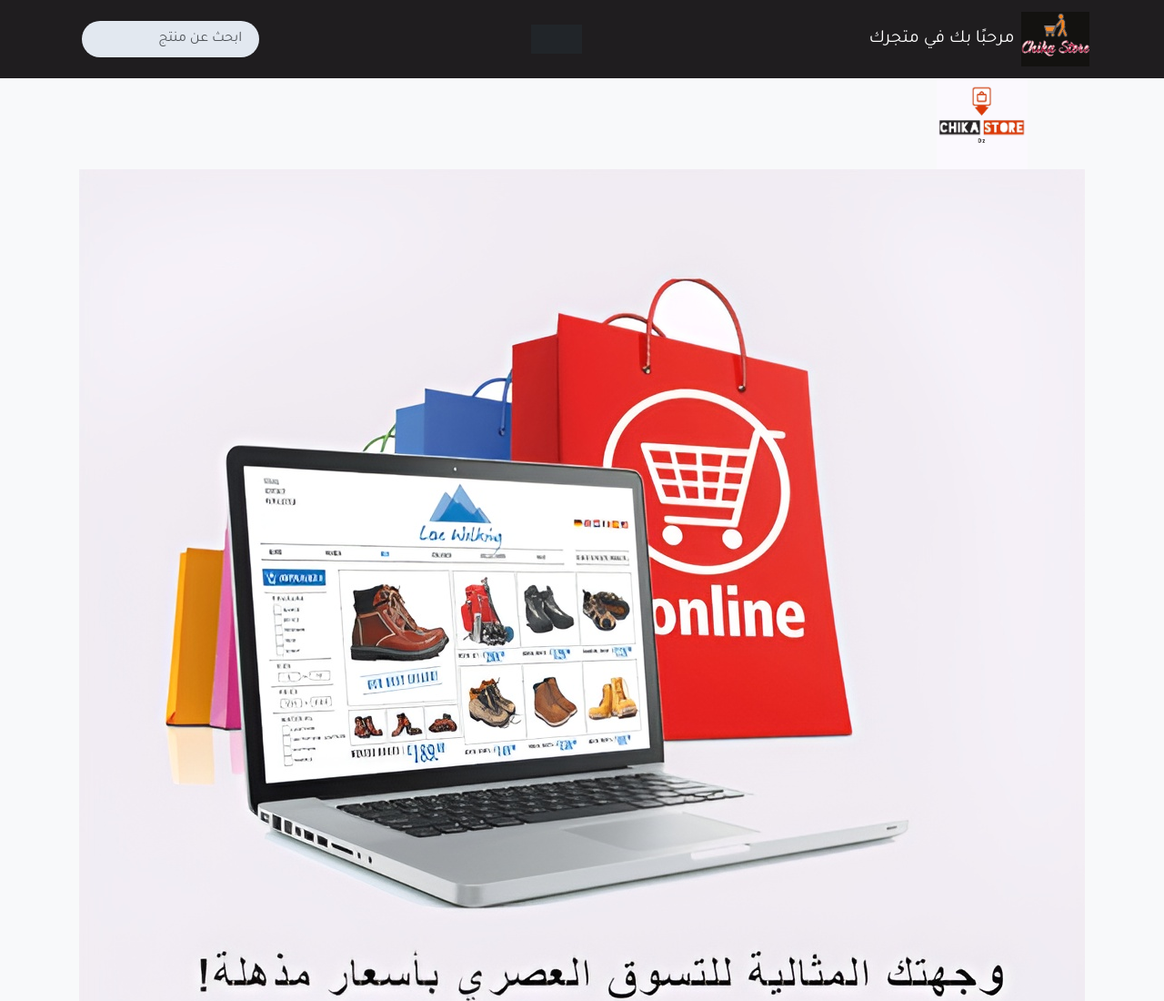
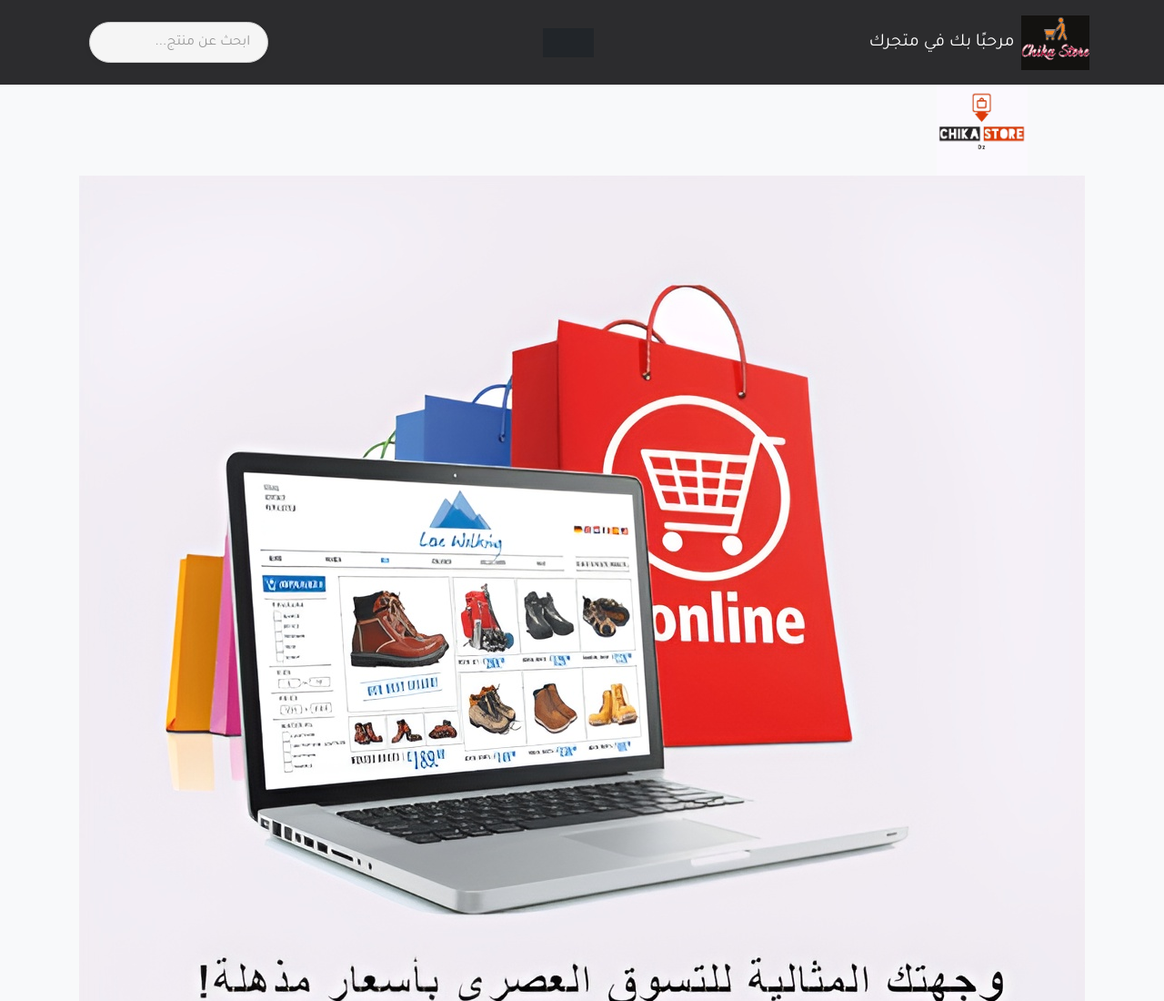
Before and after one commit to boujrade/CHKHAstore, a plain HTML site: page index.html in a window 1280 px wide. Shown: the top 1100 px of the page at 91% size. Drawn offline with nearby package versions, Linux system fonts and the light colour scheme.

Commit message:
Add files via upload

```diff
--- a/index.html
+++ b/index.html
@@ -38,7 +38,7 @@
 
     /* شريط التنقل */
     .navbar {
-  background-color: #1f1d1f;
+  background-color: #2c2c2e;
   }
 
 
@@ -91,13 +91,29 @@
   background-color: #f8d210;
 }
 
-    /* شريط البحث */
-    .search-bar {
-      border-radius: 20px;
-      padding: 0.5rem 1.2rem;
-      border: none;
-      background-color: var(--hover-input-bg);
-    }
+.search-bar {
+  width: 100%;
+  max-width: 300px;
+  padding: 0.6rem 1.2rem;
+  border: 1px solid #ccc;
+  border-radius: 25px;
+  background-color: #f5f5f5;
+  font-size: 1rem;
+  color: #333;
+  transition: all 0.3s ease-in-out;
+  box-shadow: 0 2px 6px rgba(0, 0, 0, 0.05);
+}
+
+.search-bar::placeholder {
+  color: #999;
+}
+
+.search-bar:focus {
+  outline: none;
+  background-color: #fff;
+  border-color: #4A90E2;
+  box-shadow: 0 0 0 3px rgba(74, 144, 226, 0.2);
+}
 
     /* البطاقات */
     .card {
@@ -250,10 +266,9 @@
         </div>
       </nav>
 
-        <form class="d-flex">
-          <input class="form-control me-2 search-bar" type="search" placeholder="ابحث عن منتج" aria-label="بحث">
-
-        </form>
+      <div style="padding: 1rem; text-align: center;">
+        <input type="text" class="search-bar" placeholder="ابحث عن منتج...">
+      </div>
       </div>
     </div>
   </nav>
```
